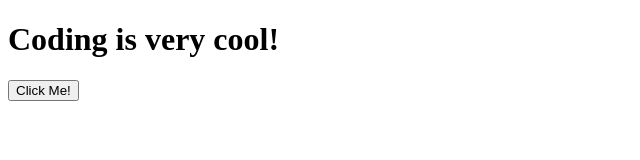
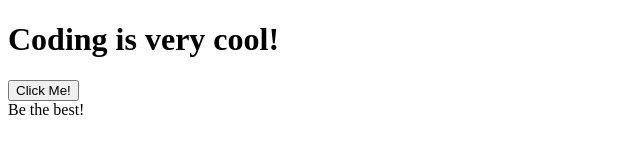
Before and after one commit to sc369/git-intro, a plain HTML site: page index.html in a window 1280 px wide. Shown: the full height of the page, 0-640 px from the left. Drawn offline with Linux system fonts and the light colour scheme.

Commit message:
inspiration

```diff
--- a/index.html
+++ b/index.html
@@ -10,7 +10,6 @@
 <body>
   <h1>Coding is very cool!</h1>
   <button>Click Me!</button>
-
-
+  <article>Be the best!</article>
 </body>
 </html>
```
